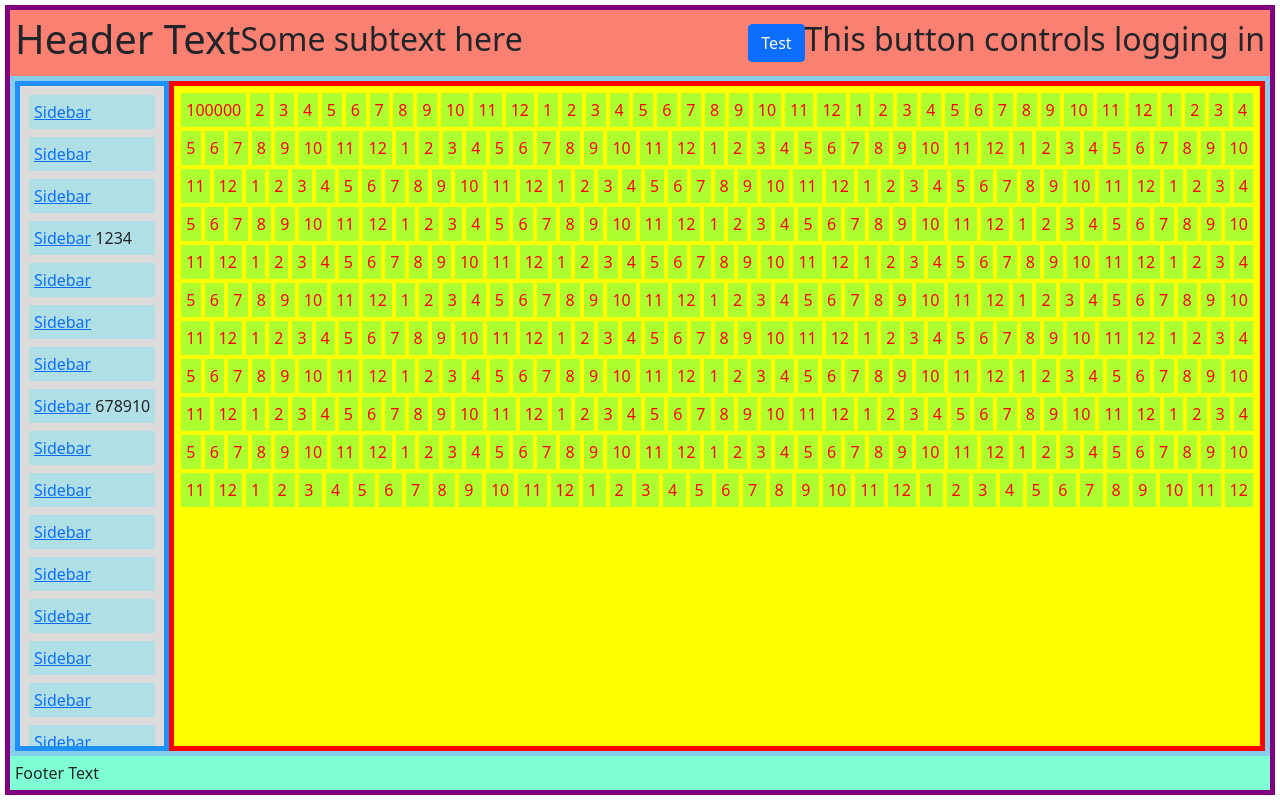
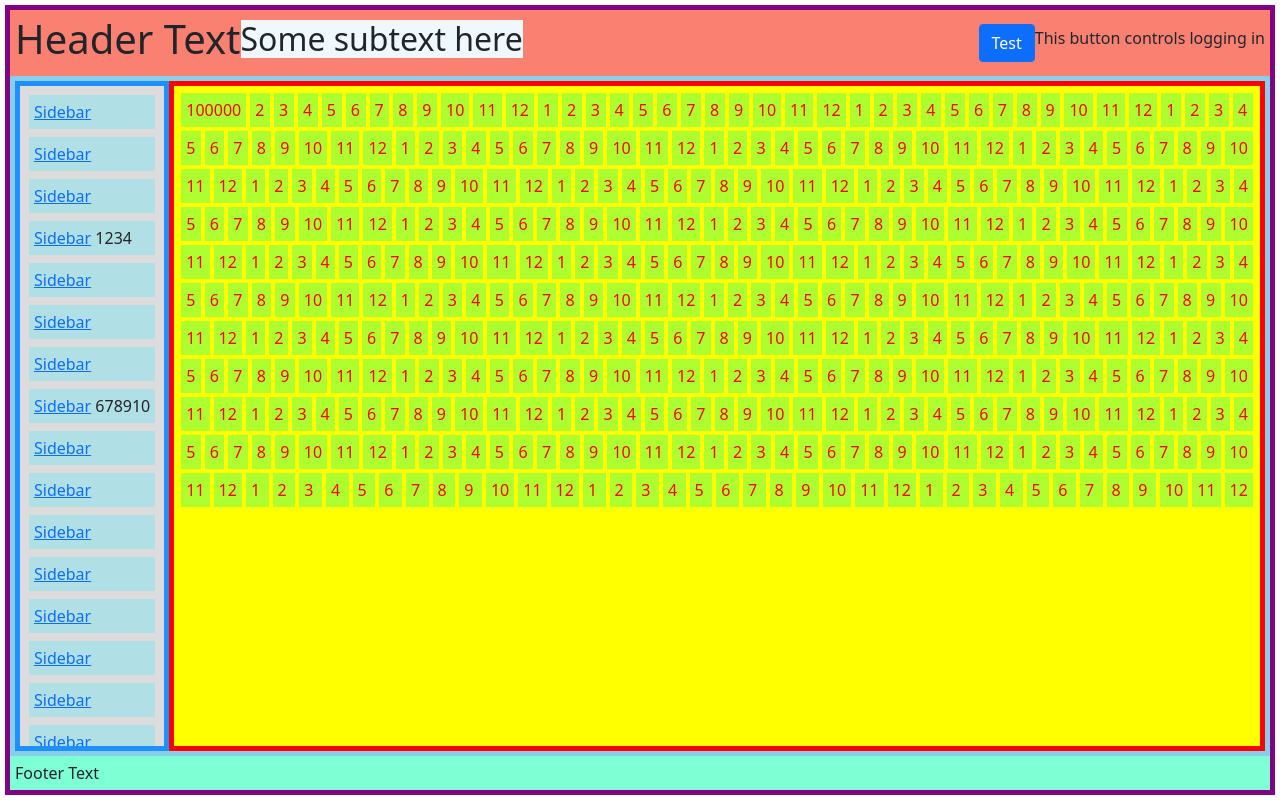
Before and after one commit to schleising/schleising.github.io, a plain HTML site: page index.html in a window 1280 px wide. In both pictures the pointer is over the element "Some subtext here". Drawn offline with Linux system fonts and the light colour scheme.

Commit message:
Add some more hover highlights and reduce the text size of the rightmost header element

```diff
--- a/index.html
+++ b/index.html
@@ -14,7 +14,7 @@
         <h1>Header Text</h1>
         <h2>Some subtext here</h2>
         <button class="btn btn-primary on-the-left">Test</button>
-        <h2>This button controls logging in</h2>
+        <h6>This button controls logging in</h6>
       </div>
       <div class="sky-blue-box flex-parent default-padding">
         <div class="blue-box flex-parent default-padding">
--- a/static/css/flex.css
+++ b/static/css/flex.css
@@ -88,6 +88,14 @@ h1:hover {
   background-color: tan;
 }
 
+h2:hover {
+  background-color: aliceblue;
+}
+
+h6:hover {
+  background-color: cornflowerblue;
+}
+
 footer:hover {
   background-color: darkcyan;
 }
```
